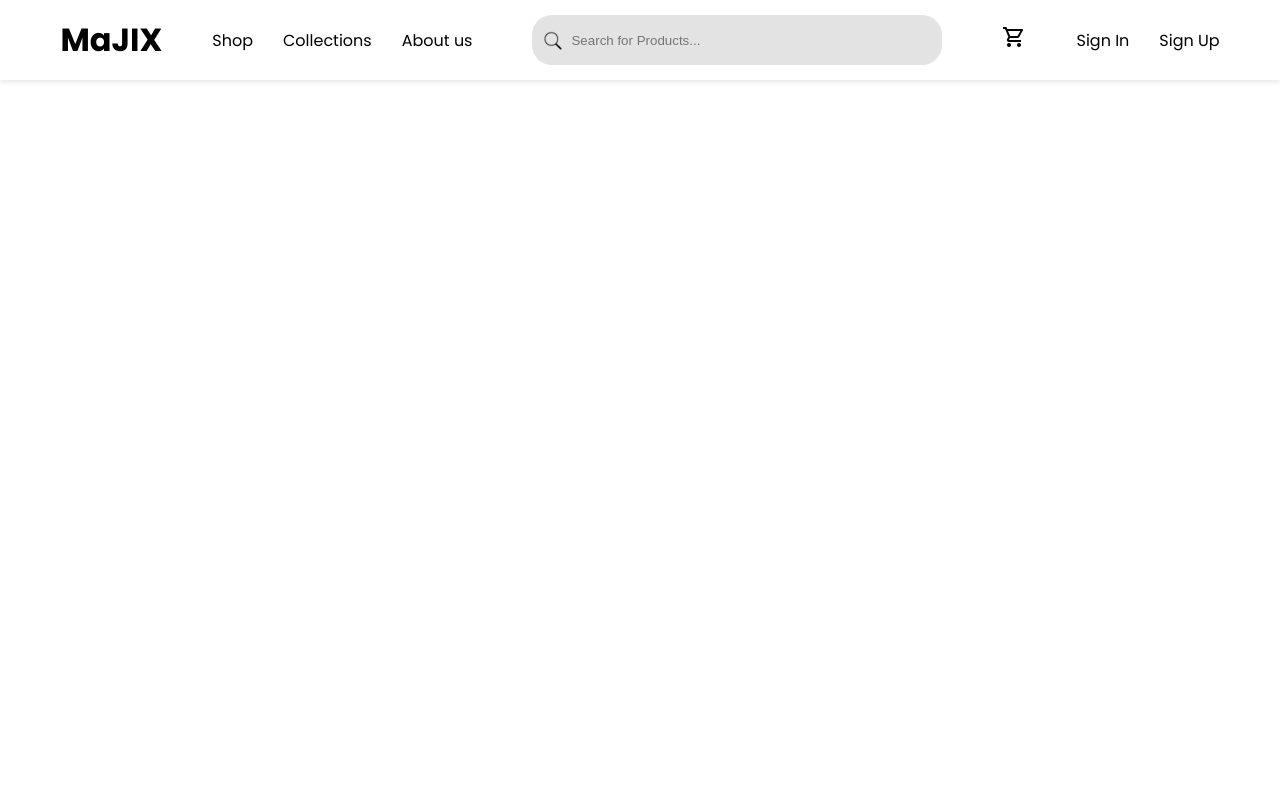
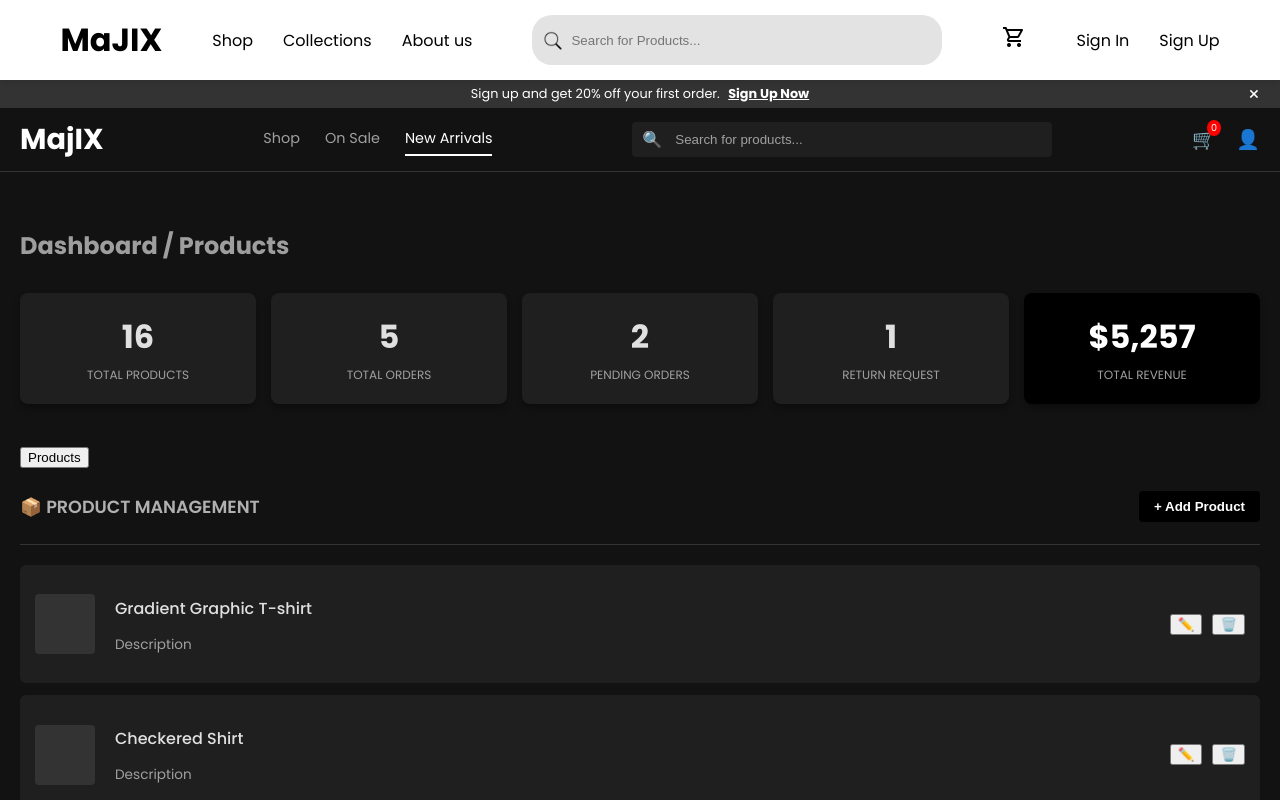
Before and after one commit to KennyDevz/MaJIX-Web-App, a React (Create React App) app in the folder frontend/: page /admin in a window 1280 px wide. Shown: the top 800 px of the page. Built offline with nearby package versions, Linux system fonts and the light colour scheme.

Commit message:
frontend tech(structure):fix structure add admin route

```diff
--- a/frontend/src/App.js
+++ b/frontend/src/App.js
@@ -1,15 +1,16 @@
 import { BrowserRouter as Router, Route, Routes } from 'react-router-dom';
 
+import NavBar from './components/nav_bar';
+import './styles/App.css';
+import Checkout from './pages/checkout';
+import ProfilePage from './pages/profile';
+import SignIn from './pages/sign_in';
+import SignUp from './pages/sign_up'
 import Shop from './pages/shop';
 import Cart from './pages/cart';
 import HomePage from './pages/homepage';
 import ProductView from './pages/product_view';
-import NavBar from './components/nav_bar';
-import SignIn from './pages/sign_in';
-import SignUp from './pages/sign_up'
-import './styles/App.css';
-import Checkout from './pages/checkout';
-import ProfilePage from './pages/profile';
+import ProductsDashboard from './pages/AdminProductsDashboard';
 
 
 function App() {
@@ -30,6 +31,8 @@ function App() {
         <Route path="/Checkout" element={<Checkout/>}/>
         <Route path="/Profile" element={<ProfilePage/>}/>
 
+        <Route path='/admin' element={<ProductsDashboard/>}/>
+
         </Routes>
 
       </div>
--- a/frontend/src/components/sign_in_form.js
+++ b/frontend/src/components/user/sign_in_form.js
@@ -1,5 +1,6 @@
 
 export default function SignInForm(){
+
     return(
         <div style={{display: 'flex', flexDirection: 'column', marginTop: '30px', width: '404px'}}>
             <p style={{fontFamily: 'Poppins', fontSize: '32px', margin: '0', fontWeight: '500'}}>Welcome back!</p>
--- a/frontend/src/pages/AdminProductsDashboard.js
+++ b/frontend/src/pages/AdminProductsDashboard.js
@@ -1,5 +1,5 @@
 import React, { useState } from 'react';
-import Header from '../components/Header'; // Component for the top navigation/sign-up bar
+import Header from '../components/AdminHeader'; // Component for the top navigation/sign-up bar
 import Footer from '../components/Footer'; // Component for the bottom links/copyright
 import StatsCards from '../components/StatsCards'; // Component for the key metrics (Total Products, Orders, etc.)
 import AdminProductManagement from '../components/AdminProductManagement'; // Component for the product list/table
--- a/frontend/src/pages/sign_in.js
+++ b/frontend/src/pages/sign_in.js
@@ -1,4 +1,4 @@
-import SignInForm from "../components/sign_in_form"
+import SignInForm from "../components/user/sign_in_form"
 
 export default function SignIn(){
     return(
--- a/frontend/src/pages/sign_up.js
+++ b/frontend/src/pages/sign_up.js
@@ -1,4 +1,4 @@
-import SignUpForm from "../components/sign_up_form"
+import SignUpForm from "../components/user/sign_up_form"
 
 export default function SignUp(){
     return(
```
Also changed, not shown: frontend/src/components/user/sign_up_form.js (renamed from frontend/src/components/sign_up_form.js).
